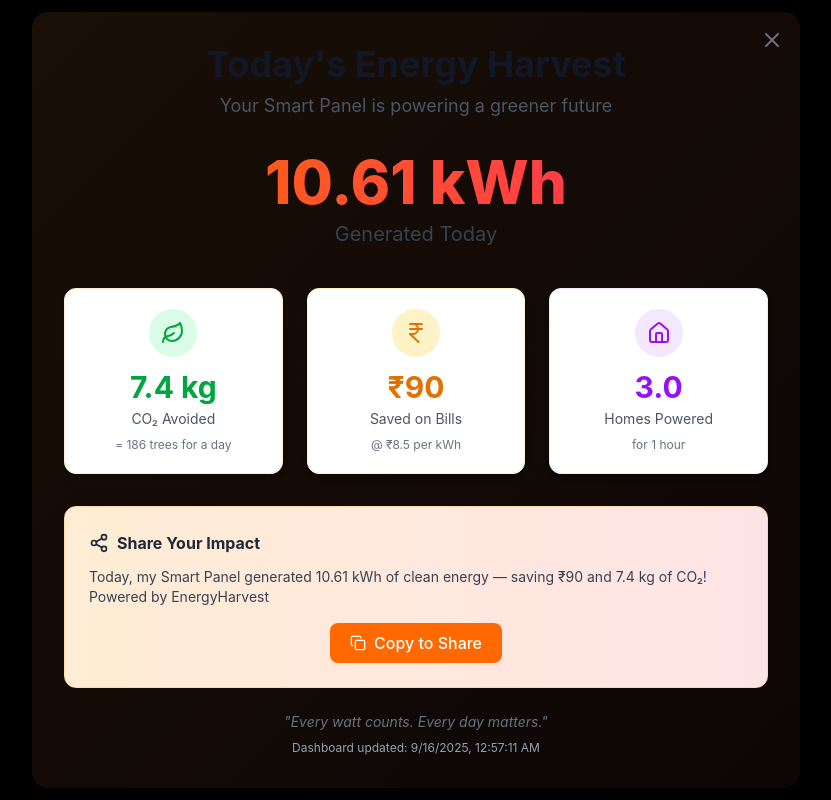
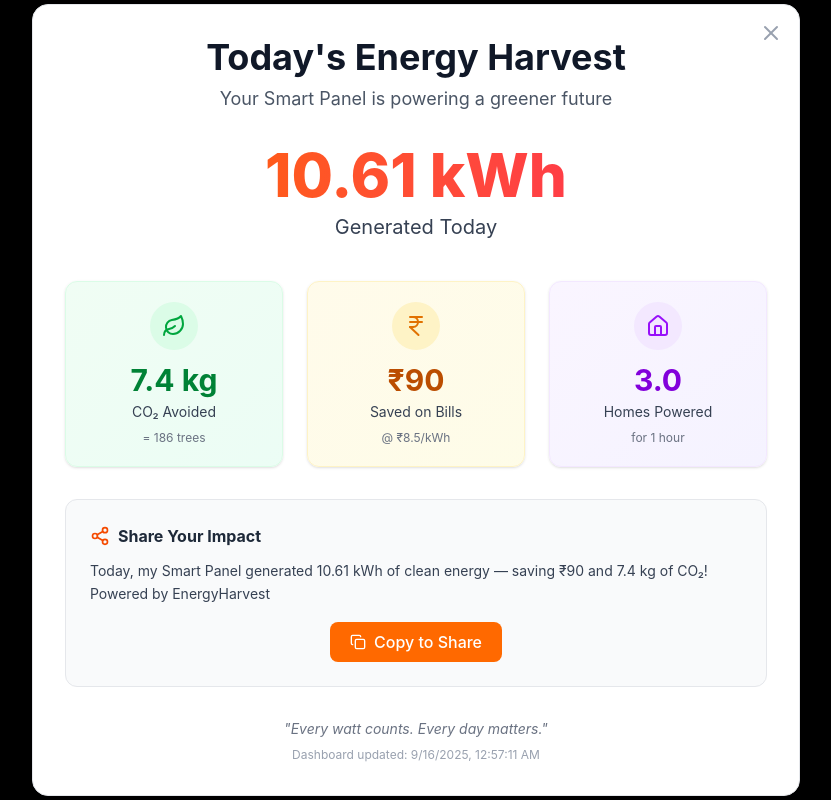
Before and after one commit to SunilBaghel002/Smart_Power_Frontend, a React (Vite) app: page / in a window 1280 px wide. Both pictures are taken after a click on the button "Today’s Impact". Shown: the top 800 px of the page, without its empty margins (224-1055 px from the left). Built offline with nearby package versions, Linux system fonts and the light colour scheme.

Commit message:
Added the bill board system

```diff
--- a/src/components/Dashboard.jsx
+++ b/src/components/Dashboard.jsx
@@ -50,7 +50,7 @@ import {
 
 const PIE_COLORS = ["#f97316", "#d946ef", "#a855f7", "#ec4899", "#f43f5e"];
 
-// Static energy data - no random updates
+// Static energy data
 const energyData = [
   { time: "0:00", energy: 245, power: 65 },
   { time: "1:00", energy: 312, power: 78 },
@@ -213,30 +213,29 @@ const getGreeting = () => {
   if (hour < 12)
     return {
       text: "Good Morning",
-      emoji: "Morning",
+      emoji: "Sunrise",
       color: "from-amber-500 to-orange-500",
     };
   if (hour < 17)
     return {
       text: "Good Afternoon",
-      emoji: "Afternoon",
+      emoji: "Sun",
       color: "from-orange-500 to-rose-500",
     };
   if (hour < 21)
     return {
       text: "Good Evening",
-      emoji: "Evening",
+      emoji: "Sunset",
       color: "from-purple-500 to-pink-500",
     };
   return {
     text: "Good Night",
-    emoji: "Night",
+    emoji: "Moon",
     color: "from-indigo-500 to-purple-500",
   };
 };
 
 export default function EnergyHarvestingDashboard() {
-  const [selectedTimeframe] = useState("daily");
   const [greeting, setGreeting] = useState(getGreeting());
   const [visibleSections, setVisibleSections] = useState({});
   const [showBillboard, setShowBillboard] = useState(false);
@@ -264,13 +263,14 @@ export default function EnergyHarvestingDashboard() {
   }, []);
 
   useEffect(() => {
-    const interval = setInterval(() => {
-      setGreeting(getGreeting());
-    }, 5 * 60 * 1000);
+    const interval = setInterval(
+      () => setGreeting(getGreeting()),
+      5 * 60 * 1000
+    );
     return () => clearInterval(interval);
   }, []);
 
-  const [alerts] = useState([
+  const alerts = [
     {
       id: 1,
       type: "warning",
@@ -283,7 +283,7 @@ export default function EnergyHarvestingDashboard() {
       message: "Voltage regulator efficiency dropped to 85%",
       component: "AMS1117 Regulator",
     },
-  ]);
+  ];
 
   const getStatusColor = (status) => {
     switch (status) {
@@ -349,22 +349,8 @@ export default function EnergyHarvestingDashboard() {
       }}
     >
       <style>{`
-        @keyframes slideUp {
-          from { opacity: 0; transform: translateY(30px); }
-          to { opacity: 1; transform: translateY(0); }
-        }
-        @keyframes fadeIn {
-          from { opacity: 0; }
-          to { opacity: 1; }
-        }
-        @keyframes slideInLeft {
-          from { opacity: 0; transform: translateX(-30px); }
-          to { opacity: 1; transform: translateX(0); }
-        }
-        @keyframes slideInRight {
-          from { opacity: 0; transform: translateX(30px); }
-          to { opacity: 1; transform: translateX(0); }
-        }
+        @keyframes slideUp { from { opacity: 0; transform: translateY(30px); } to { opacity: 1; transform: translateY(0); } }
+        @keyframes fadeIn { from { opacity: 0; } to { opacity: 1; } }
         .animate-on-scroll { animation: slideUp 0.8s ease-out forwards; }
         [data-scroll] { opacity: 0; }
         [data-scroll].visible { animation: slideUp 0.8s ease-out forwards; }
@@ -372,6 +358,7 @@ export default function EnergyHarvestingDashboard() {
         .animate-slideUp { animation: slideUp 0.5s ease-out; }
       `}</style>
 
+      {/* Header */}
       <div
         className={`bg-gradient-to-r ${greeting.color} text-white px-6 lg:px-12 py-12`}
       >
@@ -400,7 +387,6 @@ export default function EnergyHarvestingDashboard() {
           }`}
           id="kpi"
         >
-          {/* Total Energy Generated */}
           <div className="bg-white border border-gray-200 rounded-lg p-6 shadow-sm hover:shadow-md transition">
             <div className="flex items-start justify-between mb-4">
               <div>
@@ -416,7 +402,6 @@ export default function EnergyHarvestingDashboard() {
             <p className="text-gray-500 text-xs">+12.5% from yesterday</p>
           </div>
 
-          {/* Average Power */}
           <div className="bg-white border border-gray-200 rounded-lg p-6 shadow-sm hover:shadow-md transition">
             <div className="flex items-start justify-between mb-4">
               <div>
@@ -432,7 +417,6 @@ export default function EnergyHarvestingDashboard() {
             <p className="text-gray-500 text-xs">Current 24hr average</p>
           </div>
 
-          {/* Peak Voltage */}
           <div className="bg-white border border-gray-200 rounded-lg p-6 shadow-sm hover:shadow-md transition">
             <div className="flex items-start justify-between mb-4">
               <div>
@@ -448,7 +432,6 @@ export default function EnergyHarvestingDashboard() {
             <p className="text-gray-500 text-xs">Maximum recorded today</p>
           </div>
 
-          {/* Battery Level */}
           <div className="bg-white border border-gray-200 rounded-lg p-6 shadow-sm hover:shadow-md transition">
             <div className="flex items-start justify-between mb-4">
               <div>
@@ -469,7 +452,6 @@ export default function EnergyHarvestingDashboard() {
             </div>
           </div>
 
-          {/* System Uptime */}
           <div className="bg-white border border-gray-200 rounded-lg p-6 shadow-sm hover:shadow-md transition">
             <div className="flex items-start justify-between mb-4">
               <div>
@@ -486,7 +468,7 @@ export default function EnergyHarvestingDashboard() {
           </div>
         </div>
 
-        {/* Billboard Modal Button */}
+        {/* Floating Billboard Button */}
         <div className="fixed bottom-6 right-6 z-50">
           <button
             onClick={() => setShowBillboard(true)}
@@ -497,18 +479,13 @@ export default function EnergyHarvestingDashboard() {
           </button>
         </div>
 
-        {/* Billboard Modal */}
+        {/* BILLBOARD MODAL - WHITE BACKGROUND */}
         {showBillboard && (
           <div className="fixed inset-0 bg-black bg-opacity-60 flex items-center justify-center z-50 p-4 animate-fadeIn">
-            <div
-              className="bg-gradient-to-br from-orange-50 via-white to-rose-50 rounded-2xl shadow-2xl max-w-3xl w-full p-8 relative overflow-hidden animate-slideUp"
-              style={{
-                backgroundImage: `linear-gradient(135deg, rgba(251, 146, 60, 0.1) 0%, rgba(251, 113, 133, 0.05) 100%)`,
-              }}
-            >
+            <div className="bg-white rounded-2xl shadow-2xl max-w-3xl w-full p-8 relative overflow-hidden animate-slideUp border border-gray-200">
               <button
                 onClick={() => setShowBillboard(false)}
-                className="absolute top-4 right-4 text-gray-500 hover:text-gray-800 transition"
+                className="absolute top-4 right-4 text-gray-400 hover:text-gray-700 transition"
               >
                 <X className="w-6 h-6" />
               </button>
@@ -530,49 +507,52 @@ export default function EnergyHarvestingDashboard() {
               </div>
 
               <div className="grid grid-cols-1 md:grid-cols-3 gap-6 mb-8">
-                <div className="bg-white rounded-xl p-5 shadow-md border border-orange-100 text-center transform hover:scale-105 transition">
+                <div className="bg-gradient-to-br from-green-50 to-emerald-50 rounded-xl p-5 shadow-sm border border-green-100 text-center hover:shadow-md transition">
                   <div className="w-12 h-12 mx-auto mb-3 bg-green-100 rounded-full flex items-center justify-center">
                     <Leaf className="w-6 h-6 text-green-600" />
                   </div>
-                  <p className="text-3xl font-bold text-green-600">
+                  <p className="text-3xl font-bold text-green-700">
                     {((totalEnergyGenerated / 1000) * 0.7).toFixed(1)} kg
                   </p>
-                  <p className="text-sm text-gray-600 mt-1">CO₂ Avoided</p>
+                  <p className="text-sm text-gray-700 mt-1">CO₂ Avoided</p>
                   <p className="text-xs text-gray-500 mt-2">
                     = {Math.round(((totalEnergyGenerated / 1000) * 0.7) / 0.04)}{" "}
-                    trees for a day
+                    trees
                   </p>
                 </div>
 
-                <div className="bg-white rounded-xl p-5 shadow-md border border-amber-100 text-center transform hover:scale-105 transition">
+                <div className="bg-gradient-to-br from-amber-50 to-yellow-50 rounded-xl p-5 shadow-sm border border-amber-100 text-center hover:shadow-md transition">
                   <div className="w-12 h-12 mx-auto mb-3 bg-amber-100 rounded-full flex items-center justify-center">
                     <IndianRupee className="w-6 h-6 text-amber-600" />
                   </div>
-                  <p className="text-3xl font-bold text-amber-600">
+                  <p className="text-3xl font-bold text-amber-700">
                     ₹{Math.round((totalEnergyGenerated / 1000) * 8.5)}
                   </p>
-                  <p className="text-sm text-gray-600 mt-1">Saved on Bills</p>
-                  <p className="text-xs text-gray-500 mt-2">@ ₹8.5 per kWh</p>
+                  <p className="text-sm text-gray-700 mt-1">Saved on Bills</p>
+                  <p className="text-xs text-gray-500 mt-2">@ ₹8.5/kWh</p>
                 </div>
 
-                <div className="bg-white rounded-xl p-5 shadow-md border border-purple-100 text-center transform hover:scale-105 transition">
+                <div className="bg-gradient-to-br from-purple-50 to-violet-50 rounded-xl p-5 shadow-sm border border-purple-100 text-center hover:shadow-md transition">
                   <div className="w-12 h-12 mx-auto mb-3 bg-purple-100 rounded-full flex items-center justify-center">
                     <Home className="w-6 h-6 text-purple-600" />
                   </div>
-                  <p className="text-3xl font-bold text-purple-600">
+                  <p className="text-3xl font-bold text-purple-700">
                     {(totalEnergyGenerated / 1000 / 3.5).toFixed(1)}
                   </p>
-                  <p className="text-sm text-gray-600 mt-1">Homes Powered</p>
+                  <p className="text-sm text-gray-700 mt-1">Homes Powered</p>
                   <p className="text-xs text-gray-500 mt-2">for 1 hour</p>
                 </div>
               </div>
 
-              <div className="bg-gradient-to-r from-orange-100 to-rose-100 rounded-xl p-6 mb-6 border border-orange-200">
+              <div className="bg-gray-50 rounded-xl p-6 border border-gray-200">
                 <h3 className="font-bold text-gray-800 mb-3 flex items-center gap-2">
-                  <Share2 className="w-5 h-5" />
+                  <Share2 className="w-5 h-5 text-orange-600" />
                   Share Your Impact
                 </h3>
-                <p className="text-sm text-gray-700 mb-4" id="shareText">
+                <p
+                  className="text-sm text-gray-700 mb-4 leading-relaxed"
+                  id="shareText"
+                >
                   Today, my Smart Panel generated{" "}
                   {(totalEnergyGenerated / 1000).toFixed(2)} kWh of clean energy
                   — saving ₹{Math.round((totalEnergyGenerated / 1000) * 8.5)}{" "}
@@ -592,7 +572,7 @@ export default function EnergyHarvestingDashboard() {
                 </button>
               </div>
 
-              <div className="text-center">
+              <div className="text-center mt-8">
                 <p className="text-sm text-gray-500 italic">
                   "Every watt counts. Every day matters."
                 </p>
@@ -612,7 +592,6 @@ export default function EnergyHarvestingDashboard() {
           }`}
           id="charts"
         >
-          {/* ... (all charts remain unchanged) */}
           {/* Energy Generation Over Time */}
           <div className="bg-white border border-gray-200 rounded-lg p-6 shadow-sm">
             <div className="mb-6">
@@ -729,6 +708,7 @@ export default function EnergyHarvestingDashboard() {
             </ResponsiveContainer>
           </div>
 
+          {/* Energy Source Distribution */}
           <div className="bg-white border border-gray-200 rounded-lg p-6 shadow-sm">
             <div className="mb-6">
               <h2 className="text-xl font-bold text-gray-900">
@@ -750,15 +730,19 @@ export default function EnergyHarvestingDashboard() {
                   fill="#8884d8"
                   dataKey="value"
                 >
-                  <Cell fill="#f97316" />
-                  <Cell fill="#d946ef" />
-                  <Cell fill="#a855f7" />
+                  {pieData.map((entry, index) => (
+                    <Cell
+                      key={`cell-${index}`}
+                      fill={PIE_COLORS[index % PIE_COLORS.length]}
+                    />
+                  ))}
                 </Pie>
                 <Tooltip formatter={(value) => `${value}%`} />
               </PieChart>
             </ResponsiveContainer>
           </div>
 
+          {/* Component Durability */}
           <div className="bg-white border border-gray-200 rounded-lg p-6 shadow-sm">
             <div className="mb-6">
               <h2 className="text-xl font-bold text-gray-900">
@@ -796,6 +780,7 @@ export default function EnergyHarvestingDashboard() {
             </ResponsiveContainer>
           </div>
 
+          {/* Step Frequency */}
           <div className="bg-white border border-gray-200 rounded-lg p-6 shadow-sm lg:col-span-2">
             <div className="mb-6">
               <h2 className="text-xl font-bold text-gray-900">
@@ -837,7 +822,7 @@ export default function EnergyHarvestingDashboard() {
           </div>
         </div>
 
-        {/* Component Status Section */}
+        {/* Component Status */}
         <div
           data-scroll
           className={`mb-12 ${visibleSections["components"] ? "visible" : ""}`}
@@ -925,10 +910,7 @@ export default function EnergyHarvestingDashboard() {
           </div>
         </div>
 
-        {/* Alerts, Metrics, Pricing, Footer - unchanged (same as before) */}
-        {/* ... (rest of the code remains exactly as in your original, just with Smart Panel replacements) */}
-
-        {/* Alerts Section */}
+        {/* Alerts */}
         <div
           data-scroll
           className={`mb-12 ${visibleSections["alerts"] ? "visible" : ""}`}
@@ -1051,7 +1033,7 @@ export default function EnergyHarvestingDashboard() {
           </div>
         </div>
 
-        {/* Pricing Section */}
+        {/* Pricing */}
         <div
           data-scroll
           className={`mb-12 ${visibleSections["pricing"] ? "visible" : ""}`}
```
